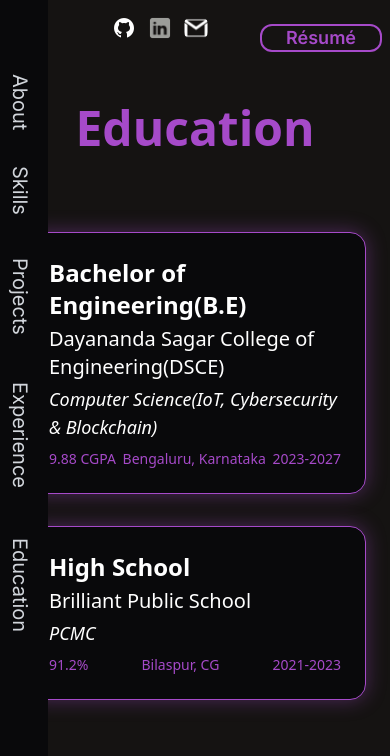
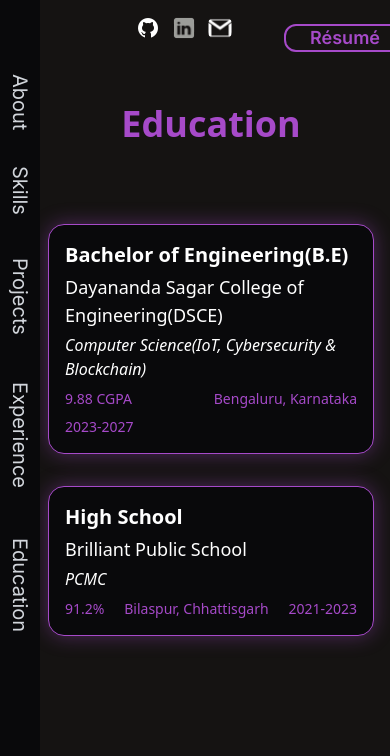
Before and after one commit to Aadya-Jha/My-Portfolio, a React (Vite) app in the folder portfolio/: page /education in a window 390 px wide. Shown: the top 756 px of the page. Built offline with nearby package versions, Linux system fonts and the light colour scheme.

Commit message:
responsivenedd added to education page

```diff
--- a/portfolio/src/components/EducationCard.jsx
+++ b/portfolio/src/components/EducationCard.jsx
@@ -1,22 +1,28 @@
 import React from "react";
 
+const EducationCard = (props) => {
+  return (
+    <div className="flex flex-col min-h-screen w-full justify-center items-start bg-black-light py-10 pr-0 md:pr-4 pl-0">
+      <div className="w-full max-w-xs sm:max-w-sm md:max-w-md lg:max-w-4xl bg-black-dark border-2 border-purple
+      rounded-3xl shadow-xl p-6 sm:p-8 md:p-10 ml-0">
+        <h3 className="text-purple text-xl md:text-3xl font-bold mb-4">{props.degree}</h3>
+        <h2 className="text-white text-lg md:text-2xl font-semibold mb-2">{props.college}</h2>
+        <h3 className="text-gray-300 text-md md:text-xl mb-6">{props.course}</h3>
 
-const EducationCard = (props) => {
-    return(
-      <div className="flex flex-col min-h-screen w-screen justify-center items-center bg-black-light py-10 px-4 ">
-        <div className="w-full max-w-xs sm:max-w-sm md:max-w-md lg:max-w-4xl bg-black-dark border-2 border-purple rounded-3xl shadow-xl p-10">
-          <h3 className="text-purple text-3xl font-bold mb-4">{props.degree}</h3>
-          <h2 className="text-white text-2xl font-semibold mb-2">{props.college}</h2>
-          <h3 className="text-gray-300 text-xl mb-6">{props.course}</h3>
-
-          <div className="grid grid-cols-1 sm:grid-cols-2 gap-y-2 text-lg text-gray-300">
-            <p><span className="text-white font-medium">CGPA:</span> {props.cgpa}</p>
-            <p><span className="text-white font-medium">Timeline:</span> {props.timeline}</p>
-            <p><span className="text-white font-medium">Location:</span> {props.location}</p>
-          </div>
+        <div className="grid grid-cols-1 sm:grid-cols-2 gap-y-2 gap-x-4 text-base sm:text-lg text-gray-300">
+          <p>
+            <span className="text-white font-medium">CGPA:</span> {props.cgpa}
+          </p>
+          <p>
+            <span className="text-white font-medium">Timeline:</span> {props.timeline}
+          </p>
+          <p>
+            <span className="text-white font-medium">Location:</span> {props.location}
+          </p>
         </div>
       </div>
+    </div>
   );
-}
+};
 
 export default EducationCard;
--- a/portfolio/src/components/Navbar.jsx
+++ b/portfolio/src/components/Navbar.jsx
@@ -3,7 +3,7 @@ import { Link } from "react-router-dom";
 
 const Navbar = () => {
     return(
-        <div className="bg-black-dark min-h-screen w-12 md:w-20 fixed top-0 left-0 pl-5 md:pl-10 pt-7 text-gray-300 ">
+        <div className="bg-black-dark min-h-screen w-10 md:w-20 fixed top-0 left-0 pl-5 md:pl-10 pt-7 text-gray-300 ">
             <ul >
                 <Link to="/">
                     <li className="transform rotate-90 origin-left mt-8 font-medium text-xl font-inter hover:cursor-pointer hover:text-white
--- a/portfolio/src/pages/Education.jsx
+++ b/portfolio/src/pages/Education.jsx
@@ -3,47 +3,56 @@ import Navbar from "../components/Navbar";
 import Topbar from "../components/Topbar";
 import EducationCard from "../components/EducationCard";
 
-const Education = () =>{
-
+const Education = () => {
   const features = [
     {
-            degree:"Bachelor of Engineering(B.E)",
-            college:"Dayananda Sagar College of Engineering(DSCE)",
-            course:"Computer Science(IoT, Cybersecurity & Blockchain)",
-            cgpa:"9.88 CGPA",
+      degree: "Bachelor of Engineering(B.E)",
+      college: "Dayananda Sagar College of Engineering(DSCE)",
+      course: "Computer Science(IoT, Cybersecurity & Blockchain)",
+      cgpa: "9.88 CGPA",
       location: "Bengaluru, Karnataka",
-            timeline:"2023-2027",
+      timeline: "2023-2027",
     },
     {
-            degree:"High School",
-            college:"Brilliant Public School",
+      degree: "High School",
+      college: "Brilliant Public School",
       course: "PCMC",
       cgpa: "91.2%",
-            location:"Bilaspur, CG",
-            timeline:"2021-2023",
-        }
+      location: "Bilaspur, Chhattisgarh",
+      timeline: "2021-2023",
+    },
   ];
 
-    return(
-       <div className="bg-black-light min-h-screen w-full overflow-x-hidden overflow-y-auto px-6">
+  return (
+    <div className="bg-black-light min-h-screen w-full overflow-x-hidden overflow-y-auto">
       <Navbar />
 
-            <div className="flex flex-col">
+      <div className="flex flex-col pl-[3rem] sm:pl-0 pr-4 sm:pr-8"> {/* Left pad for navbar */}
         <Topbar />
-                <div className="w-full flex justify-center mb-10 py-10">
-                <h1 className="text-purple text-5xl font-bold hover:drop-shadow-[0_0_10px_#A64AC9]">Education</h1>
+
+        <div className="w-full flex justify-center mb-10 py-10 px-4 sm:px-9">
+          <h1 className="text-purple text-4xl sm:text-5xl font-bold text-center hover:drop-shadow-[0_0_10px_#A64AC9]">
+            Education
+          </h1>
         </div>
 
-            <div className="flex flex-col gap-8 items-center">
+        <div className="flex flex-col gap-8 items-center sm:items-center"> {/* Centered again */}
           {features.map((feature, index) => (
-            <div key={index}
-                className="bg-black-dark border border-purple rounded-2xl shadow-[0_0_20px_#A64AC966] p-6 w-full max-w-3xl"
+            <div
+              key={index}
+              className="bg-black-dark border border-purple rounded-2xl shadow-[0_0_20px_#A64AC966] p-4 sm:p-6 w-full max-w-3xl overflow-hidden break-words"
             >
-            <h2 className="text-white text-2xl font-semibold mb-1">{feature.degree}</h2>
-            <h3 className="text-white text-xl mb-1">{feature.college}</h3>
-            <p className="text-white text-lg italic mb-2">{feature.course}</p>
+              <h2 className="text-white text-xl sm:text-2xl font-semibold mb-1">
+                {feature.degree}
+              </h2>
+              <h3 className="text-white text-lg sm:text-xl mb-1">
+                {feature.college}
+              </h3>
+              <p className="text-white text-base sm:text-lg italic mb-2">
+                {feature.course}
+              </p>
 
-            <div className="flex justify-between text-purple text-sm font-medium">
+              <div className="flex flex-wrap justify-between gap-2 text-purple text-sm sm:text-base font-medium">
                 <span>{feature.cgpa}</span>
                 <span>{feature.location}</span>
                 <span>{feature.timeline}</span>
@@ -53,8 +62,7 @@ const Education = () =>{
         </div>
       </div>
     </div>
-
   );
-}
+};
 
 export default Education;
```
Lines whose indentation alone changed are shown as unchanged.
